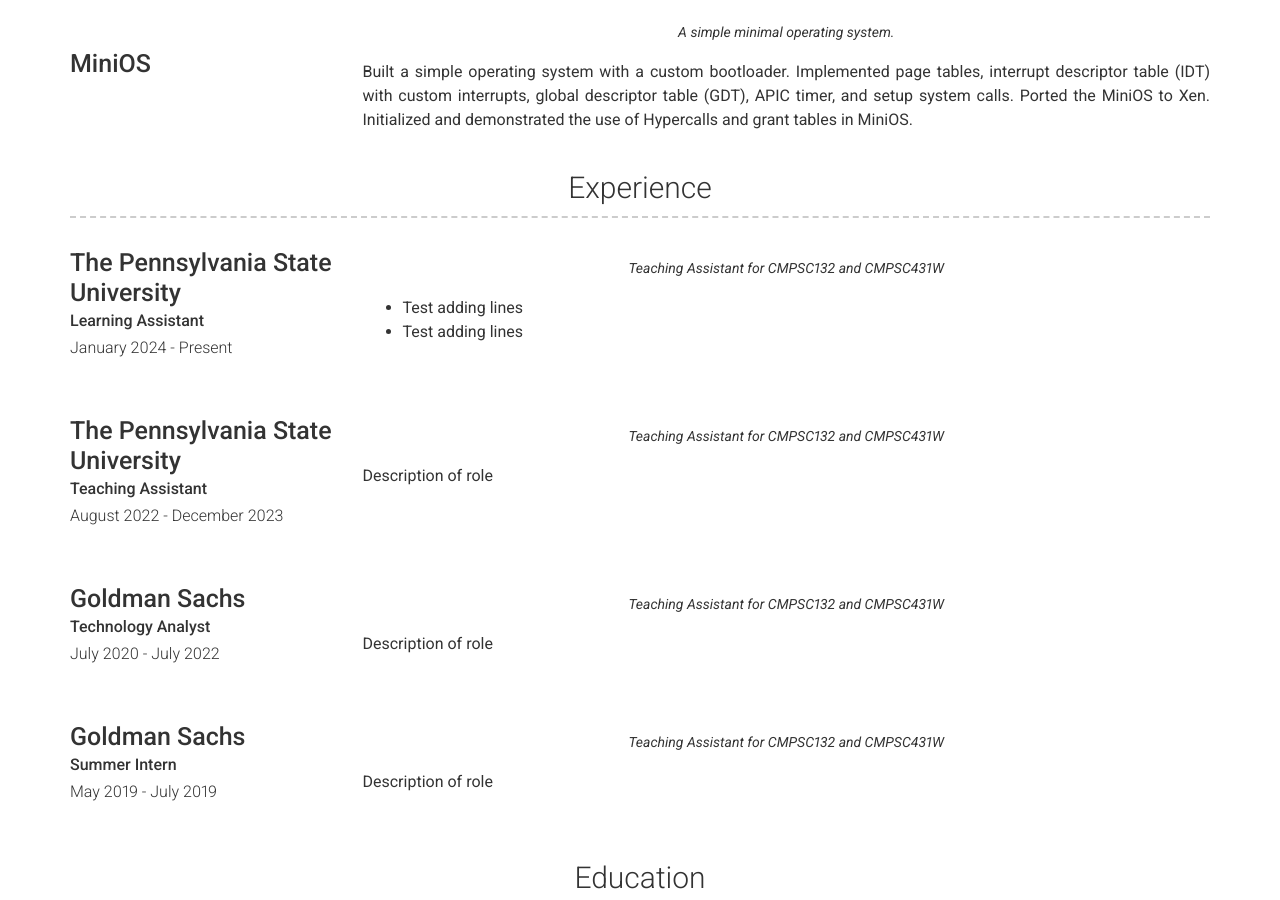
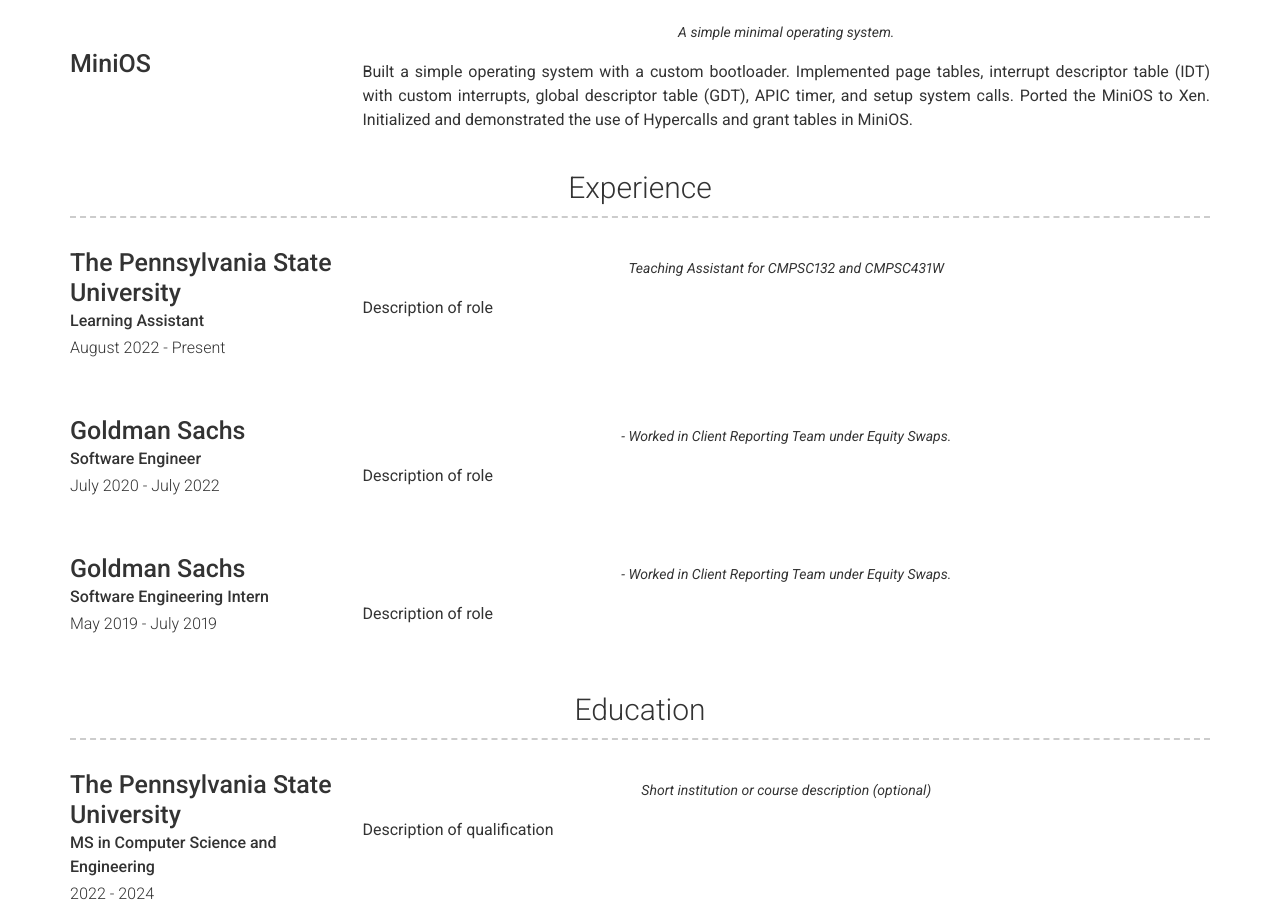
Before and after one commit to tmw9/tmw9.github.io, a Jekyll site: the page built from index.md, in a window 1280 px wide and 900 px high, scrolled down 935 px. Built offline with Jekyll 4.4.1, drawn with Linux system fonts in a browser that asks for light colours; nearby versions of some CDN libraries.

Commit message:
update titles

```diff
--- a/_config.yml
+++ b/_config.yml
@@ -92,17 +92,7 @@
       - layout: left
         title: The Pennsylvania State University
         sub_title: Learning Assistant
-        caption: January 2024 - Present
-        quote: >
-          Teaching Assistant for CMPSC132 and CMPSC431W
-        description: | # this will include new lines to allow paragraphs
-          - Test adding lines
-          - Test adding lines
-
-      - layout: left
-        title: The Pennsylvania State University
-        sub_title: Teaching Assistant
-        caption: August 2022 - December 2023
+        caption: August 2022 - Present
         quote: >
           Teaching Assistant for CMPSC132 and CMPSC431W
         description: | # this will include new lines to allow paragraphs
@@ -110,19 +100,19 @@
 
       - layout: left
         title: Goldman Sachs
-        sub_title: Technology Analyst
+        sub_title: Software Engineer
         caption: July 2020 - July 2022
         quote: >
-          Teaching Assistant for CMPSC132 and CMPSC431W
+          - Worked in Client Reporting Team under Equity Swaps.
         description: | # this will include new lines to allow paragraphs
           Description of role
 
       - layout: left
         title: Goldman Sachs
-        sub_title: Summer Intern
+        sub_title: Software Engineering Intern
         caption: May 2019 - July 2019
         quote: >
-          Teaching Assistant for CMPSC132 and CMPSC431W
+          - Worked in Client Reporting Team under Equity Swaps.
         description: | # this will include new lines to allow paragraphs
           Description of role
 
```
